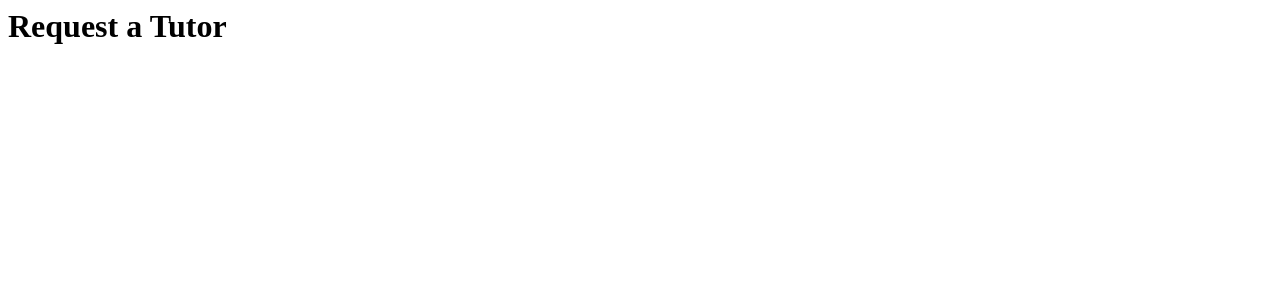
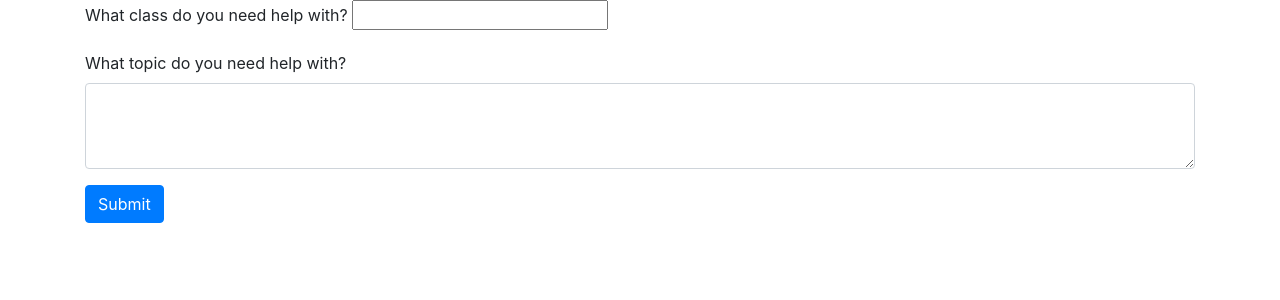
Before and after one commit to timrtyrrell/project-tuber, a Django app: page /request/ in a window 1280 px wide. Shown: the top 300 px of the page. Run offline with Django 3.2, Linux system fonts and the light colour scheme; some libraries are stand-ins or nearby versions.

Commit message:
Added Bootstrap to request_help feature

```diff
--- /dev/null
+++ b/request_help/templates/request_help/base.html
@@ -0,0 +1,43 @@
+<!DOCTYPE html>
+<html>
+  <head>
+    <!-- Required meta tags -->
+    <meta charset="utf-8" />
+    <meta
+      name="viewport"
+      content="width=device-width, initial-scale=1, shrink-to-fit=no"
+    />
+
+    <!-- Bootstrap CSS -->
+    <link
+      rel="stylesheet"
+      href="https://maxcdn.bootstrapcdn.com/bootstrap/4.0.0/css/bootstrap.min.css"
+      integrity="sha384-Gn5384xqQ1aoWXA+058RXPxPg6fy4IWvTNh0E263XmFcJlSAwiGgFAW/dAiS6JXm"
+      crossorigin="anonymous"
+    />
+
+    <title>Request Help</title>
+  </head>
+  <body>
+    <main role="main" class="container">
+      <div>
+        {% block content %}{% endblock %}
+      </div>
+    </main>
+    <script
+      src="https://code.jquery.com/jquery-3.2.1.slim.min.js"
+      integrity="sha384-KJ3o2DKtIkvYIK3UENzmM7KCkRr/rE9/Qpg6aAZGJwFDMVNA/GpGFF93hXpG5KkN"
+      crossorigin="anonymous"
+    ></script>
+    <script
+      src="https://cdnjs.cloudflare.com/ajax/libs/popper.js/1.12.9/umd/popper.min.js"
+      integrity="sha384-ApNbgh9B+Y1QKtv3Rn7W3mgPxhU9K/ScQsAP7hUibX39j7fakFPskvXusvfa0b4Q"
+      crossorigin="anonymous"
+    ></script>
+    <script
+      src="https://maxcdn.bootstrapcdn.com/bootstrap/4.0.0/js/bootstrap.min.js"
+      integrity="sha384-JZR6Spejh4U02d8jOt6vLEHfe/JQGiRRSQQxSfFWpi1MquVdAyjUar5+76PVCmYl"
+      crossorigin="anonymous"
+    ></script>
+  </body>
+</html>
--- /dev/null
+++ b/request_help/templates/request_help/home.html
@@ -0,0 +1 @@
+<h1>You've been redirected</h1>
--- a/request_help/templates/request_help/request.html
+++ b/request_help/templates/request_help/request.html
@@ -1 +1,21 @@
-<h1>Request a Tutor</h1>
+{% extends "request_help/base.html" %} {% block content%}
+
+<form action="{% url 'request_help' %}" method="post">
+  {% csrf_token %}
+  <div class="form-group">
+    <label for="class_name">What class do you need help with?</label>
+    <input type="text" name="class_name" id="class_name" />
+  </div>
+  <div class="form-group">
+    <label for="topic_text">What topic do you need help with?</label>
+    <textarea
+      class="form-control"
+      id="topic_text"
+      name="topic_text"
+      rows="3"
+    ></textarea>
+  </div>
+  <button type="submit" class="btn btn-primary">Submit</button>
+</form>
+
+{% endblock content%}
--- a/request_help/views.py
+++ b/request_help/views.py
@@ -1,4 +1,13 @@
 from django.shortcuts import render
 
+from django.http import HttpResponse
+
+from .models import HelpRequest
+
+# Request Help
 def request_help(request):
-    return render(request, 'request_help/request.html', {})
+    if request.method == 'GET':
+        return render(request, 'request_help/request.html', {})
+    elif request.method == 'POST':
+        help_request = HelpRequest.objects.create(class_name=request.POST['class_name'], topic_text=request.POST['topic_text'])
+    return HttpResponseRedirect(reverse('request_help:request'))
```
